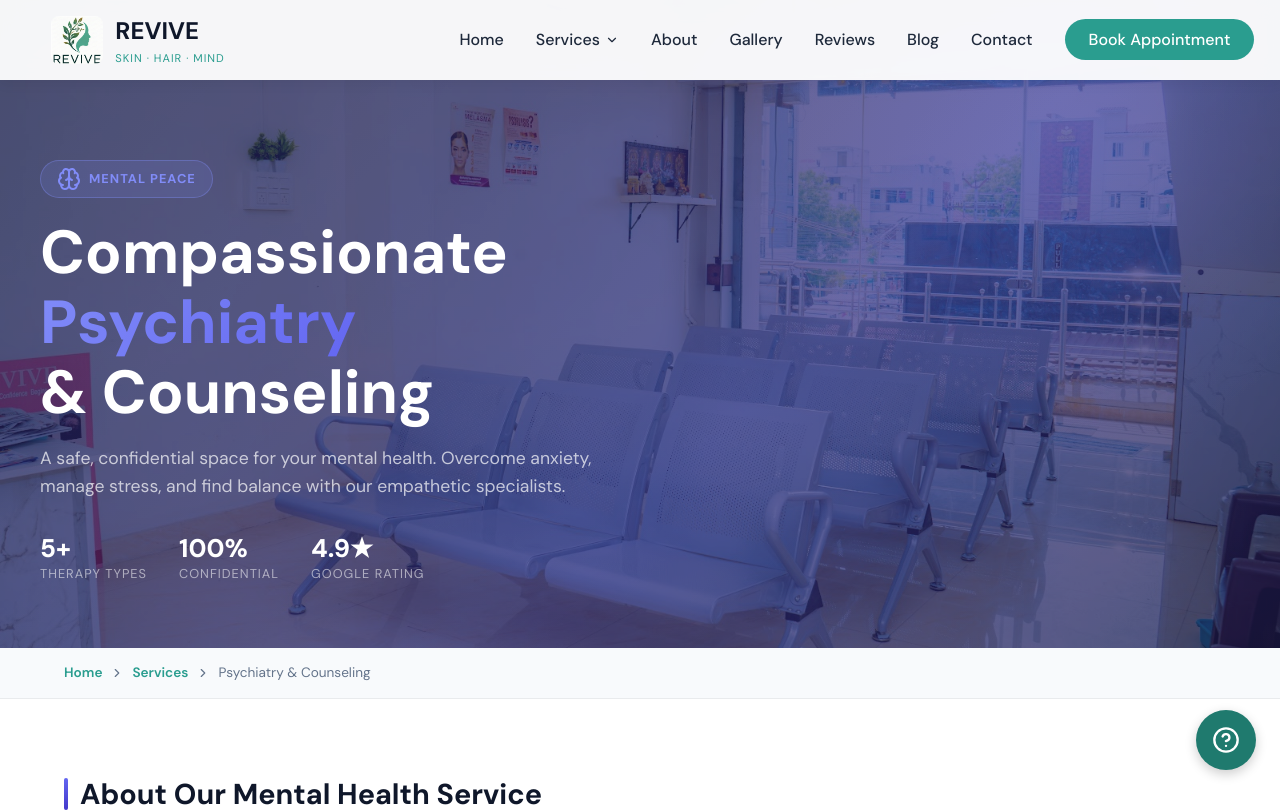
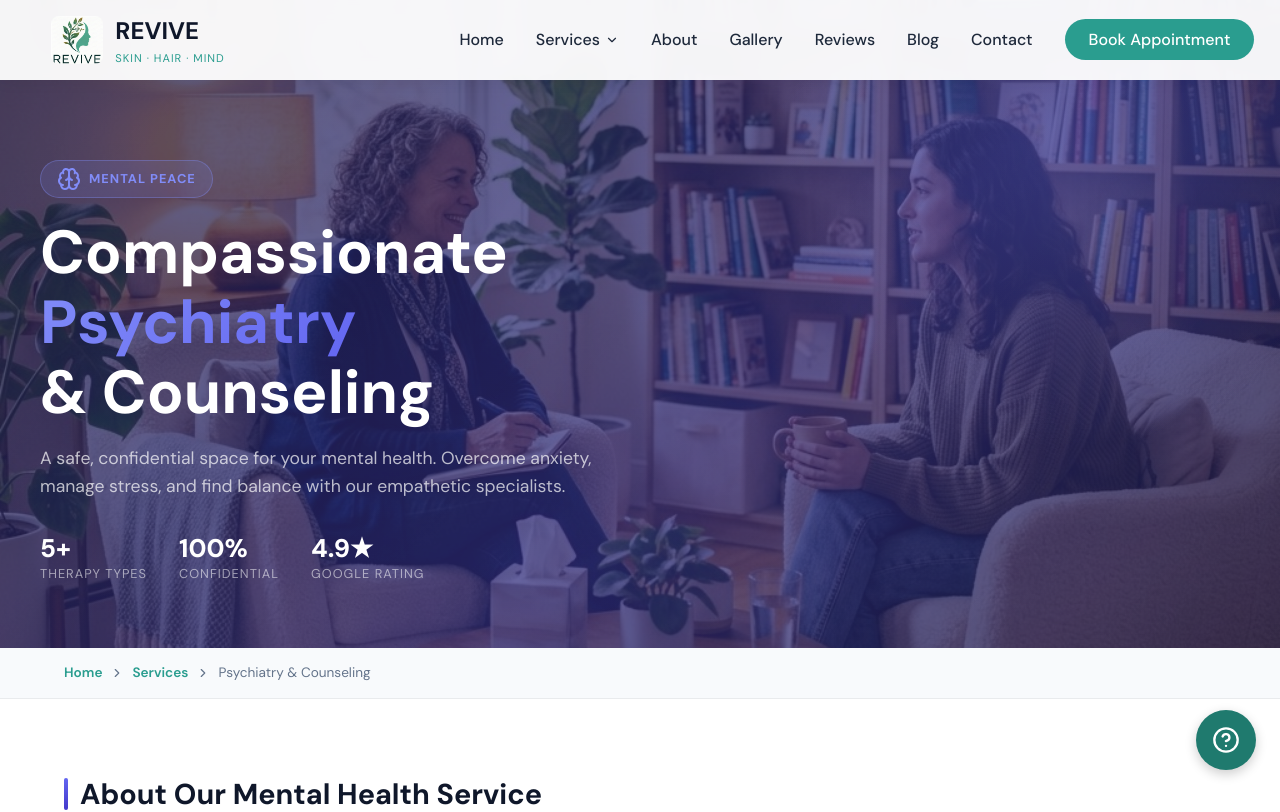
Before and after one commit to GENAI-NETWORKS/reviveclinic, a React (Vite) app: page /service-psychiatry in a window 1280 px wide. Shown: the top 812 px of the page. Built offline with nearby package versions, Linux system fonts and the light colour scheme.

Commit message:
Update hero images in Home and Psychiatry pages

```diff
--- a/src/pages/Home.jsx
+++ b/src/pages/Home.jsx
@@ -29,6 +29,7 @@ import img_1AG2mEOtX8tAo81E93IfvQYDdV9qbOYPo_w600 from '../assets/1AG2mEOtX8tAo8
 import img_1cS2GDC27NdBXekcWBUkGtRl_48DukFf4_w600 from '../assets/1cS2GDC27NdBXekcWBUkGtRl-48DukFf4_w600.jpg';
 import img_16WY3VJ2f0osL6oMDfbHsCtaZ9vuRyLTC_w1920_h1080 from '../assets/16WY3VJ2f0osL6oMDfbHsCtaZ9vuRyLTC_w1920-h1080.jpg';
 import img_1PgMsWg_jw6Rix5qj9M8NvrLXGF_AUP93_w1200 from '../assets/1PgMsWg-jw6Rix5qj9M8NvrLXGF-AUP93_w1200.jpg';
+import img_1J1Vm1TuVls0uoR91UOEuobovS11_NRgi_w1600 from '../assets/1J1Vm1TuVls0uoR91UOEuobovS11_NRgi_w1600.jpg';
 
 // Drive image URLs for assessment section
 const ASSESSMENT_BG = img_1v0nYl9dpIrqaFly6B8PCs0BZSDEYGRBF_w1920;
@@ -233,7 +234,7 @@ export default function Home() {
       {/* HERO */}
       <section id="hero">
         <div className="hero-overlay"></div>
-        <img src={img_16WY3VJ2f0osL6oMDfbHsCtaZ9vuRyLTC_w1920_h1080} alt="REVIVE Clinic interior" className="hero-img" />
+        <img src={img_1J1Vm1TuVls0uoR91UOEuobovS11_NRgi_w1600} alt="REVIVE Clinic interior" className="hero-img" />
         <div className="hero-content">
           <div className="hero-badge">4.9 Stars · Trusted by 1100+ patients</div>
           <h1 className="hero-tagline">Revive Your Radiance &amp; Peace</h1>
--- a/src/pages/Psychiatry.jsx
+++ b/src/pages/Psychiatry.jsx
@@ -4,7 +4,7 @@ import {
   ChevronRight, Brain, CheckCircle, Calendar, CloudLightning, HeartCrack, Moon, Users, Briefcase, Rainbow, ChevronDown
 } from 'lucide-react';
 import sivakumarImg from '../assets/sivakumar.jpeg';
-import img_1J1Vm1TuVls0uoR91UOEuobovS11_NRgi_w1600 from '../assets/1J1Vm1TuVls0uoR91UOEuobovS11_NRgi_w1600.jpg';
+import counselingImg from '../assets/counseling.jpg';
 
 function TreatmentCard({ icon, title, desc }) {
   const [open, setOpen] = useState(false);
@@ -27,7 +27,7 @@ export default function Psychiatry() {
     <main className="psychiatry-theme">
       <section className="sp-hero" style={{ position: 'relative' }}>
         <img
-          src={img_1J1Vm1TuVls0uoR91UOEuobovS11_NRgi_w1600}
+          src={counselingImg}
           alt=""
           aria-hidden="true"
           style={{ position: 'absolute', inset: 0, width: '100%', height: '100%', objectFit: 'cover', opacity: 0.28, zIndex: 0 }}
```
